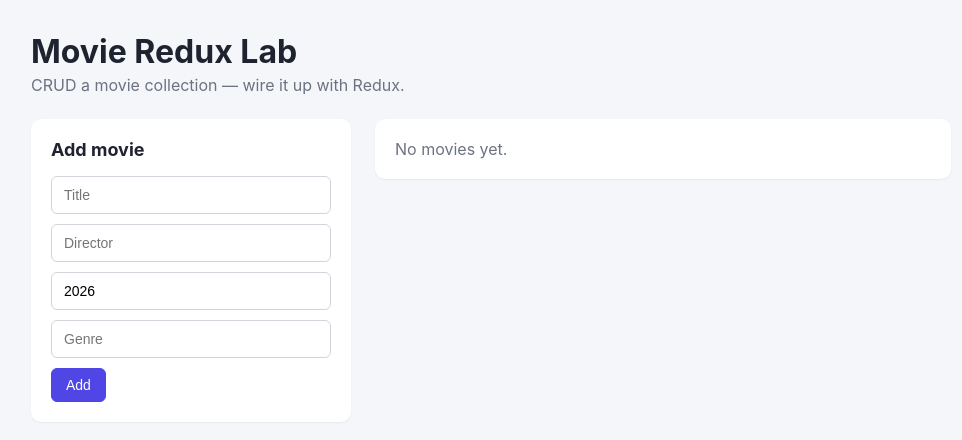
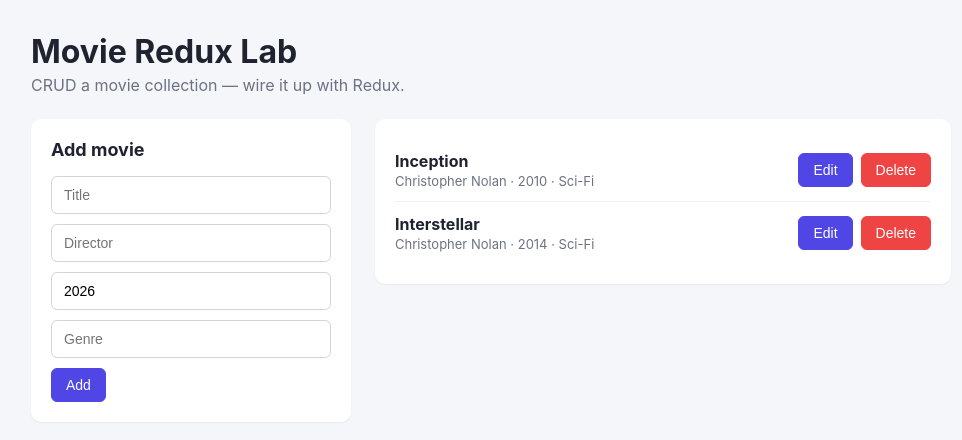
Before and after one commit to yael2025/movie-redux-lab, a React (Vite) app in the folder client/: page / in a window 1280 px wide. Shown: the top 440 px of the page, without its empty margins (149-1111 px from the left). Built offline with nearby package versions, Linux system fonts and the light colour scheme.

Commit message:
feat :fix useSelect usage and display movies from redux

```diff
--- a/client/src/features/movies/moviesSlice.ts
+++ b/client/src/features/movies/moviesSlice.ts
@@ -2,7 +2,22 @@ import { createSlice } from '@reduxjs/toolkit';
 import type { MoviesState } from './movieTypes';
 
 const initialState: MoviesState = {
-  items: [],
+  items: [
+    {
+      _id: "1",
+      title: "Inception",
+      director: "Christopher Nolan",
+      year: 2010,
+      genre: "Sci-Fi",
+    },
+    {
+      _id: "2",
+      title: "Interstellar",
+      director: "Christopher Nolan",
+      year: 2014,
+      genre: "Sci-Fi",
+    },
+  ],
   loading: false,
   error: null,
 };
--- a/client/src/pages/MoviesPage.tsx
+++ b/client/src/pages/MoviesPage.tsx
@@ -2,12 +2,14 @@ import { useState } from 'react';
 import MovieForm from '../components/MovieForm';
 import MovieList from '../components/MovieList';
 import type { Movie, MovieDraft } from '../features/movies/movieTypes';
+import { useSelector } from "react-redux";
+import type { RootState } from "../app/store";
 
 export default function MoviesPage() {
   const [editing, setEditing] = useState<Movie | null>(null);
 
   // TODO (exercise): read movies from the Redux store
-  const movies: Movie[] = [];
+  const movies= useSelector((state:RootState)=> state.movies.items);
   const loading = false;
   const error: string | null = null;
 
```
